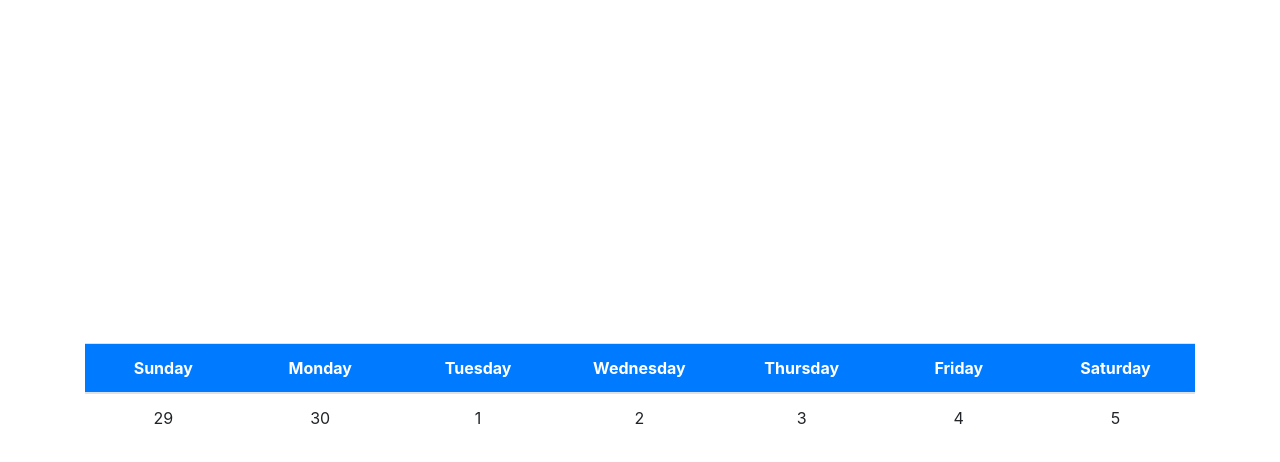
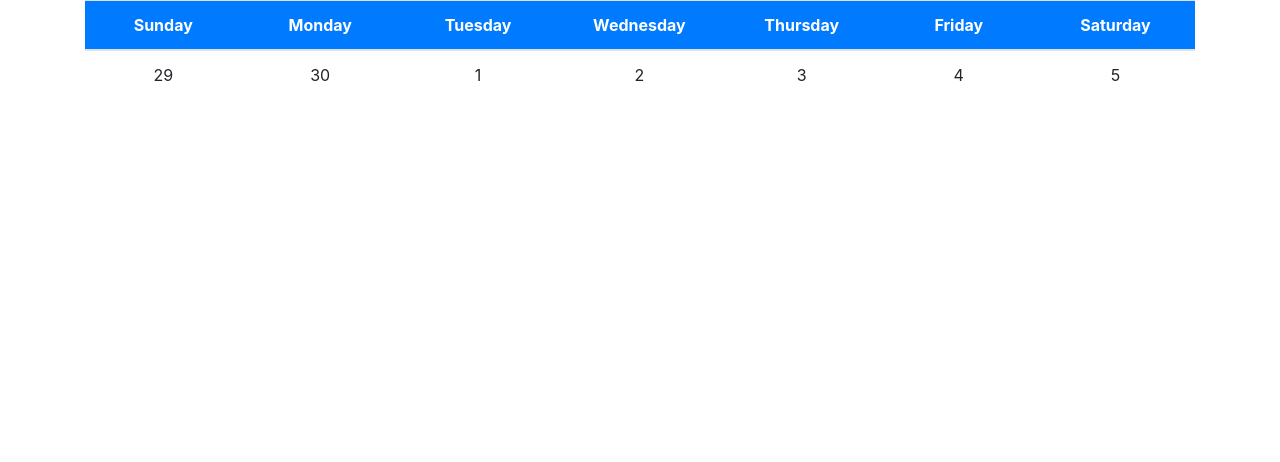
Before and after one commit to PedroMarianoAlmeida/calendar-challenge, a Next.js app: page / in a window 1280 px wide. Shown: the top 462 px of the page. Built offline with nearby package versions, Linux system fonts and the light colour scheme.

Commit message:
CalndarDay component created

```diff
--- /dev/null
+++ b/components/calendar/CalendarDay.js
@@ -0,0 +1,7 @@
+const CalendarDay = () => {
+    return (
+        <td>1</td>
+      );
+}
+
+export default CalendarDay;
--- a/pages/index.js
+++ b/pages/index.js
@@ -1,13 +1,16 @@
+//Next and React components/functions
 import Head from 'next/head'
-import styles from '../styles/Home.module.css'
+
+//Third part components
 import { Container, Table } from 'reactstrap';
 
 //My components
 import CalendarHead from './../components/calendar/CalendarHead';
+import CalendarDay from './../components/calendar/CalendarDay';
 
 export default function Home() {
   return (
-    <div className={styles.container}>
+    <div>
       <Head>
         <title>Calendar Chalenge</title>
         <link rel="icon" href="/favicon.ico" />
@@ -22,7 +25,7 @@ export default function Home() {
               <tr className='text-center'>
                 <td>29</td>
                 <td>30</td>
-                <td>1</td>
+                <CalendarDay />
                 <td>2</td>
                 <td>3</td>
                 <td>4</td>
```
